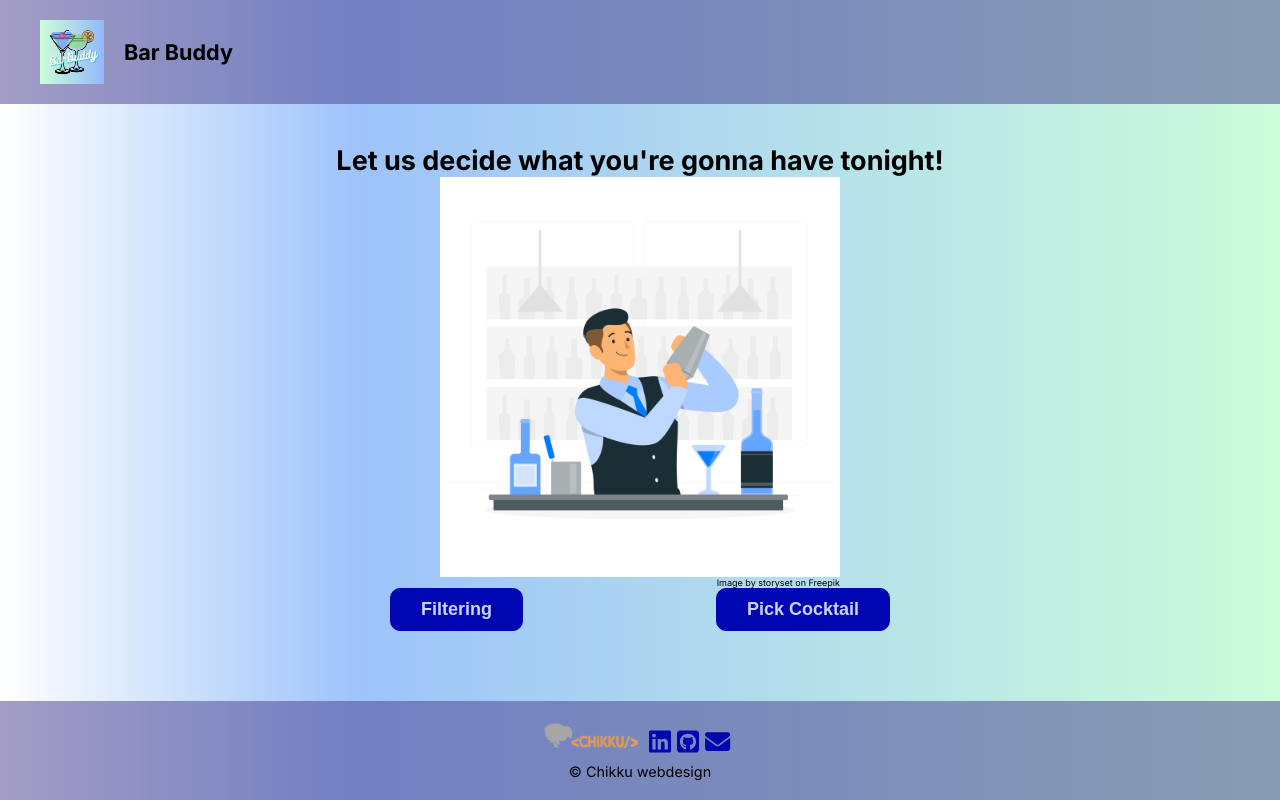
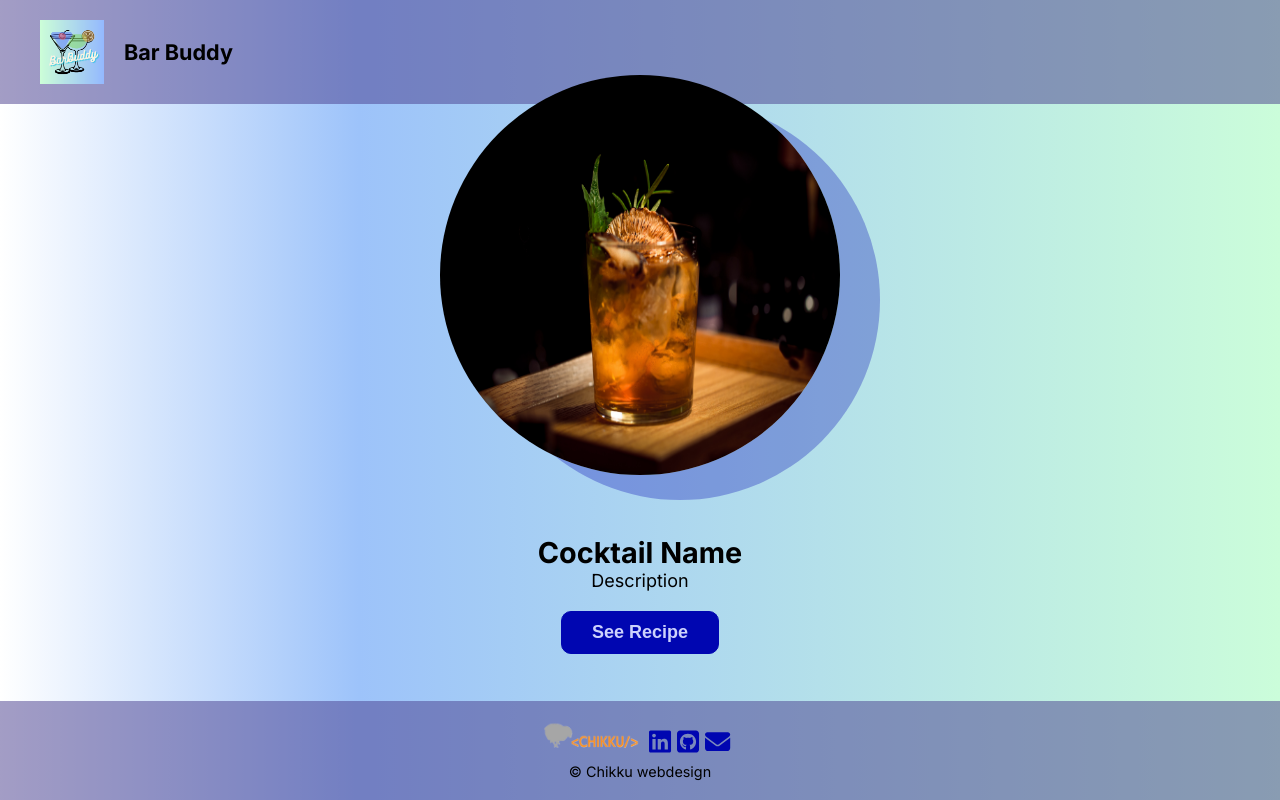
Before and after one commit to Sozai83/Project5_PartyBuddy, a Next.js app: page / in a window 1280 px wide. Built offline with nearby package versions, Linux system fonts and the light colour scheme.

Commit message:
added result page

```diff
--- a/src/app/components/lottery/LotteryTop.tsx
+++ b/src/app/components/lottery/LotteryTop.tsx
@@ -1,9 +1,14 @@
 import Image from 'next/image'
 import Lottery from './lottery/Lottery'
+import { useState } from 'react';
+import Result from './result/Result';
 
 
 export default function LotteryTop() {
+    const [result, setResult] = useState(true);
+    const [showRecipe, setShowRecipe] = useState();
+
     return (
-        <Lottery />
+        result ? <Result /> : <Lottery />
     )
 }
--- a/src/app/components/lottery/result/Result.module.scss
+++ b/src/app/components/lottery/result/Result.module.scss
@@ -0,0 +1,61 @@
+.resultWrapper{
+    display: flex;
+    flex-direction: column;
+    align-items: center;
+    justify-content: center;
+    height:calc(100vh - 280px);
+
+    figure{
+        display: flex;
+        flex-direction: column;
+        align-items: center;
+        margin-top: 60px;
+
+        img{
+            border-radius: 50%;
+            box-shadow: 40px 25px 0 0 rgb(0, 6, 177, 0.3);
+        }
+
+        sup{
+            width: 100%;
+            text-align: end;
+            font-size: 0.5em;
+        }
+    }
+
+    .resultDesc{
+        display: flex;
+        flex-direction: column;
+        align-items: center;
+        justify-content: space-between;
+        width: 500px;
+        margin: 60px auto;
+
+        h1{
+            font-size: 1.6em;
+        }
+
+        p{
+            font-size: 1em;
+        }
+
+        button{
+            margin-top: 20px;
+            padding: 10px 30px;
+            border-radius: 10px;
+            background-color: #0006B1;
+            color: #CCD2FC;
+            border: #0006B1 solid 1px;
+            font-size: 1em;
+            font-weight: 800;
+            cursor:pointer;
+
+            &:hover{
+                color:#0006B1;
+                background-color: #CCD2FC;
+                border-radius: 10px;
+                border:#0006B1 solid 1px;
+            }
+        }
+    }
+}
--- a/src/app/components/lottery/result/Result.tsx
+++ b/src/app/components/lottery/result/Result.tsx
@@ -3,20 +3,19 @@ import Image from 'next/image'
 
 export default function Result() {
     return (
-        <section className={styles.optionWrapper}>
-            <h1>Let us decide what you're gonna have tonight!</h1>
-            <figure>
+        <section className={styles.resultWrapper}>
+            <figure className={styles.resultImg}>
                 <Image
-                    src="/bartender.jpg"
+                    src="/img/cocktail/sample_cocktail.jpg"
                     width={400}
                     height={400}
-                    alt="Party Buddy Logo"
+                    alt="Sample Cocktail"
                 />
-                <sup><a href="https://www.freepik.com/free-vector/cocktail-bartender-concept-illustration_25026369.htm#query=illustrations%20bartender&position=1&from_view=search&track=ais">Image by storyset</a> on Freepik</sup>
             </figure>
-            <section className={styles.buttons}>
-                <button className={styles.filtering}>Filtering</button>
-                <button className={styles.lottery}>Pick Cocktail</button>
+            <section className={styles.resultDesc}>
+                <h1>Cocktail Name</h1>
+                <p>Description</p>
+                <button className={styles.tryAgain}>See Recipe</button>
             </section>
         </section>
     )
```
